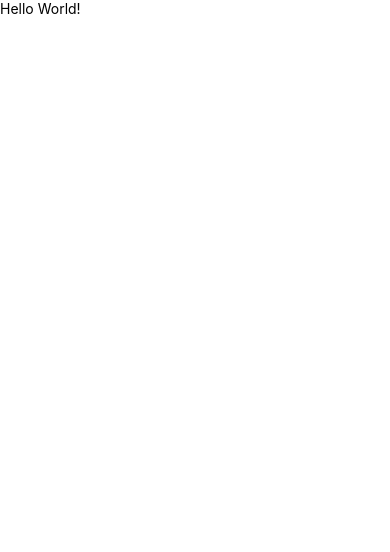
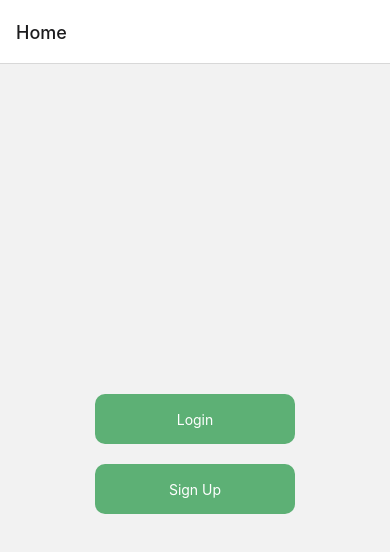
Before and after one commit to blackflare546/login-app, a React Native app: screen /Home in a window 390 px wide. Shown: the top 552 px of the page. Built offline with nearby package versions, Linux system fonts and the light colour scheme.

Commit message:
feat: Add Landing Screen Buttons

```diff
--- a/App.tsx
+++ b/App.tsx
@@ -1,26 +1,18 @@
+import { View, Text, TouchableOpacity, StyleSheet } from "react-native";
 import { NavigationContainer } from "@react-navigation/native";
 import { createNativeStackNavigator } from "@react-navigation/native-stack";
-import { StatusBar } from "expo-status-bar";
-import { SafeAreaView, StyleSheet, Text, View } from "react-native";
+import { LandingScreen } from "./src/scenes/Login";
 
 const Stack = createNativeStackNavigator();
 
-const HomeScreen = () => {
+function App() {
   return (
-    <View>
-      <Text>Hello World!</Text>
-    </View>
-  );
-};
-
-export default function App() {
-  return (
-    <SafeAreaView>
-      <NavigationContainer>
-        <Stack.Navigator>
-          <Stack.Screen name="Home" component={HomeScreen} />
-        </Stack.Navigator>
-      </NavigationContainer>
-    </SafeAreaView>
+    <NavigationContainer>
+      <Stack.Navigator>
+        <Stack.Screen name="Home" component={LandingScreen} />
+      </Stack.Navigator>
+    </NavigationContainer>
   );
 }
+
+export default App;
--- /dev/null
+++ b/src/scenes/Login/index.ts
@@ -0,0 +1 @@
+export {default as LandingScreen } from './screens/landing.screen'
--- /dev/null
+++ b/src/scenes/Login/screens/landing.screen.tsx
@@ -0,0 +1,24 @@
+import React from "react";
+import { View, Text, TouchableOpacity } from "react-native";
+
+import {
+  LandingContainer,
+  ButtonContainer,
+  ButtonText,
+} from "../styles/landing.styled";
+
+const LandingScreen = () => {
+  return (
+    <LandingContainer>
+      <ButtonContainer>
+        <ButtonText>Login</ButtonText>
+      </ButtonContainer>
+
+      <ButtonContainer>
+        <ButtonText>Sign Up</ButtonText>
+      </ButtonContainer>
+    </LandingContainer>
+  );
+};
+
+export default LandingScreen;
--- /dev/null
+++ b/src/scenes/Login/styles/landing.styled.ts
@@ -0,0 +1,21 @@
+import styled from 'styled-components/native';
+
+export const LandingContainer = styled.View`
+    flex: 1;
+    align-items: center;
+    justify-content: center;
+    gap: 20px;
+`;
+
+export const ButtonContainer = styled.TouchableOpacity`
+    background-color: #5DB075;
+    border-radius: 10px;
+    width: 200px;
+    height: 50px;
+    justify-content: center;
+    align-items: center;
+`;
+
+export const ButtonText = styled.Text`
+    color: #fff
+`;
```
